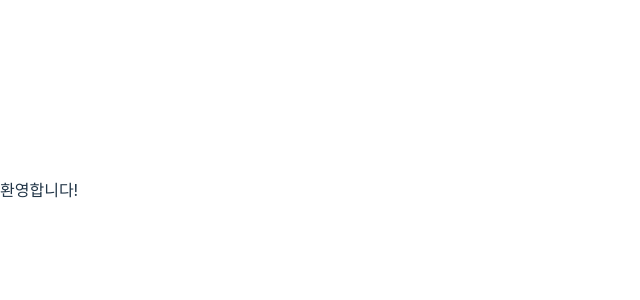
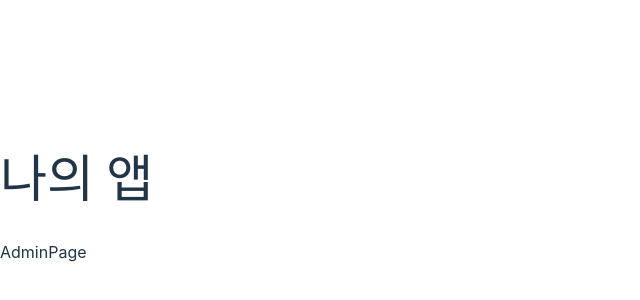
Before and after one commit to steve0312/sesac-java, a React (Vite) app in the folder React/my-app/: page / in a window 1280 px wide. Shown: the part 210-510 px from the top of the page, without its empty margins (0-640 px from the left). Built offline with nearby package versions, Linux system fonts and the light colour scheme.

Commit message:
1106 실습 : Page, AdminPage, UerPage 컴포넌트 추가

```diff
--- /dev/null
+++ b/React/my-app/src/AdminPage.jsx
@@ -0,0 +1,7 @@
+import React from 'react'
+
+export default function AdminPage() {
+  return (
+    <div>AdminPage</div>
+  )
+}
--- a/React/my-app/src/App.jsx
+++ b/React/my-app/src/App.jsx
@@ -5,7 +5,8 @@
 // import Card from './Card';
 // import Button from './Button';
 // import ButtonChildren from './ButtonChildren';
-import Login from './Login';
+// import Login from './Login';
+import Page from './Page';
 
 function App() {
   return (
@@ -23,7 +24,8 @@ function App() {
       <ButtonChildren backgroundColor="red">취소</ButtonChildren>
       <ButtonChildren backgroundColor="gray">보류</ButtonChildren>
       <ButtonChildren backgroundColor="pink">1억년</ButtonChildren> */}
-      <Login></Login>
+      {/* <Login></Login> */}
+      <Page></Page>
     </>
   );
 }
--- /dev/null
+++ b/React/my-app/src/Page.jsx
@@ -0,0 +1,14 @@
+import React from "react";
+import AdminPage from "./AdminPage";
+import UserPage from "./UserPage";
+
+export default function Page() {
+  const userType = "admin";
+
+  return (
+    <>
+	    <h1>나의 앱</h1>
+      {userType === "admin" ? <AdminPage></AdminPage> : <UserPage></UserPage>}
+    </>
+  );
+}
--- /dev/null
+++ b/React/my-app/src/UserPage.jsx
@@ -0,0 +1,5 @@
+import React from "react";
+
+export default function UserPage() {
+  return <div>UserPage</div>;
+}
```
